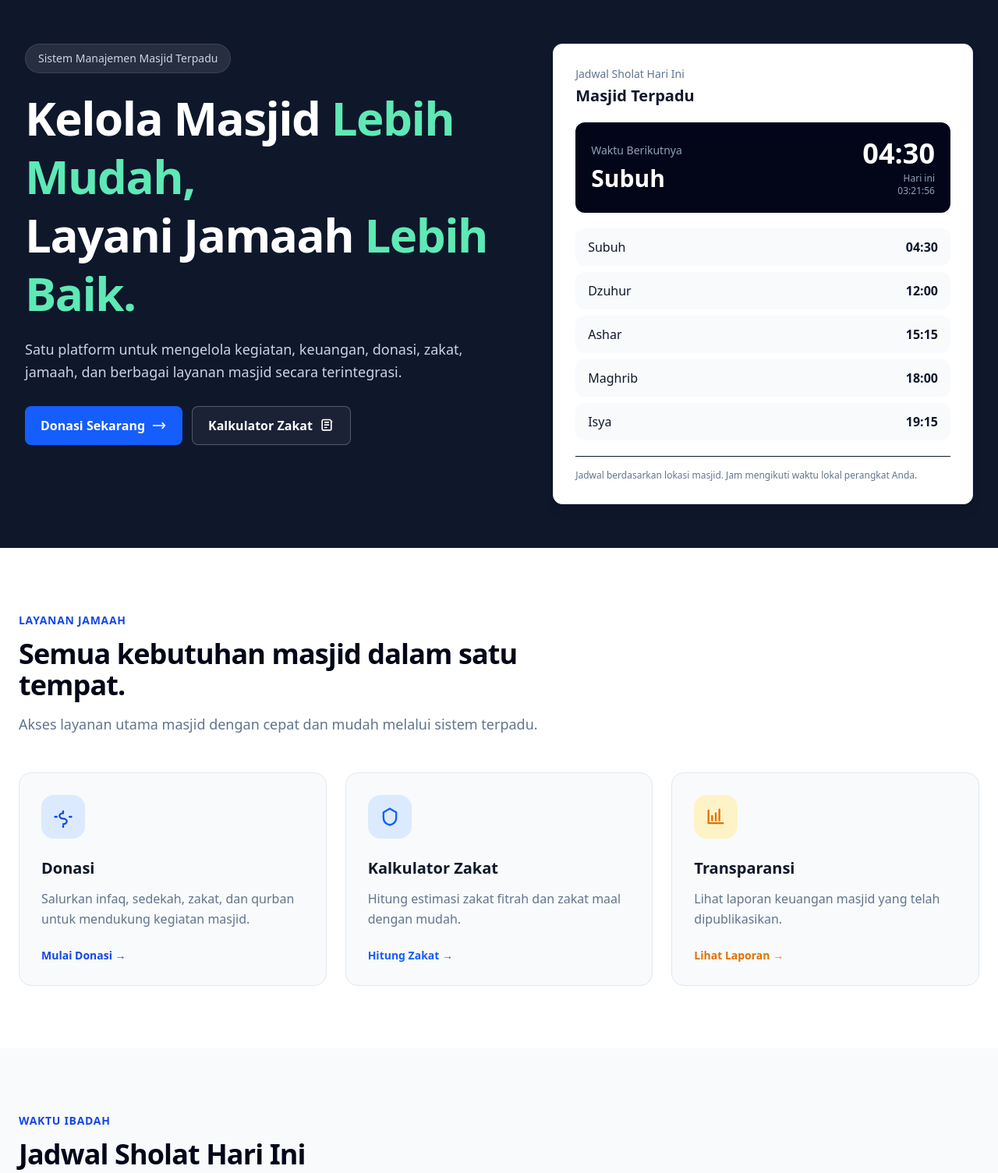
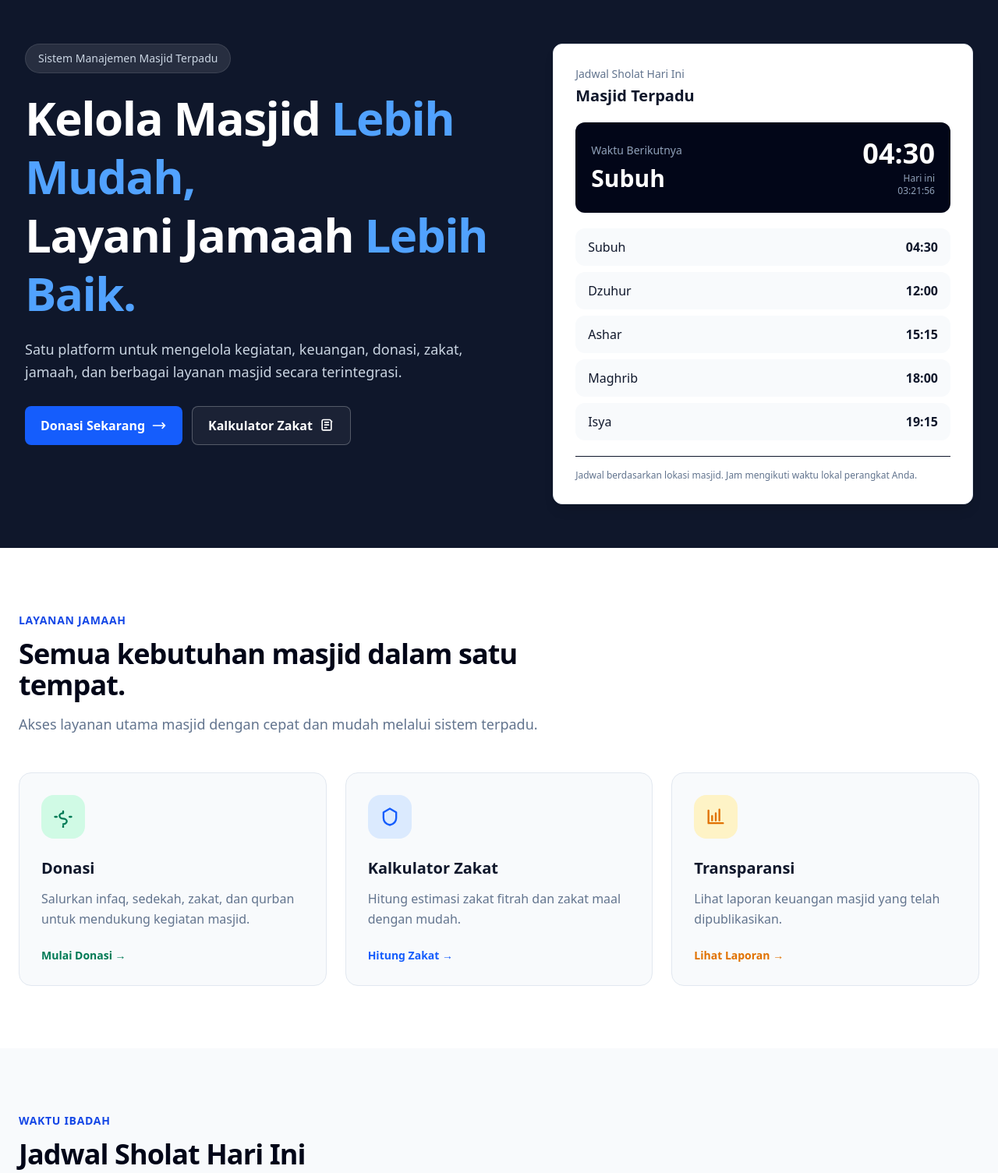
Before and after one commit to SuryoNu123/Manajemen_Masjid_Terpadu, a Laravel app: page / in a window 1280 px wide. Shown: the part 65-1570 px from the top of the page at 78% size. Run offline with Laravel 12, Linux system fonts and the light colour scheme; data comes from the database, SQL or seed files in the repository; data that the repository does not hold is empty; style sheets or scripts are compiled from the project's sources.

Commit message:
Initial commit: Sistem Manajemen Masjid Terpadu

```diff
--- a/resources/views/public/home/index.blade.php
+++ b/resources/views/public/home/index.blade.php
@@ -51,12 +51,12 @@
 
                     Kelola Masjid
 
-                    <span class="text-emerald-300">
+                    <span class="text-blue-400">
                         Lebih Mudah,
                     </span>
 
                     <span class="block">Layani Jamaah
-                    <span class="text-emerald-300">
+                    <span class="text-blue-400">
                         Lebih Baik.
                     </span>
                     </span>
@@ -104,7 +104,7 @@
 
                     <a
                         href="{{ route('zakat.index') }}"
-                        class="inline-flex min-h-11 items-center gap-2 rounded-lg border border-white/25 bg-white/5 px-5 py-3 font-semibold text-white transition hover:bg-white/10 focus:outline-none focus:ring-2 focus:ring-emerald-300"
+                        class="inline-flex min-h-11 items-center gap-2 rounded-lg border border-white/25 bg-white/5 px-5 py-3 font-semibold text-white transition hover:bg-white/10 focus:outline-none focus:ring-2 focus:ring-blue-300"
                     >
 
                         Kalkulator Zakat
@@ -285,14 +285,14 @@
 
             <a
                 href="{{ route('donasi.create') }}"
-                class="group bg-slate-50 rounded-2xl border border-slate-200 p-7 hover:bg-blue-600 hover:border-blue-600 transition duration-300"
+                class="group bg-slate-50 rounded-2xl border border-slate-200 p-7 hover:bg-emerald-600 hover:border-emerald-600 transition duration-300"
             >
 
-                <div class="w-14 h-14 rounded-2xl bg-blue-100 group-hover:bg-white/15 flex items-center justify-center">
+                <div class="w-14 h-14 rounded-2xl bg-emerald-100 group-hover:bg-white/15 flex items-center justify-center">
 
                     <svg
                         xmlns="http://www.w3.org/2000/svg"
-                        class="w-7 h-7 text-blue-700 group-hover:text-white"
+                        class="w-7 h-7 text-emerald-700 group-hover:text-white"
                         fill="none"
                         viewBox="0 0 24 24"
                         stroke="currentColor"
@@ -312,13 +312,13 @@
                     Donasi
                 </h3>
 
-                <p class="text-slate-500 group-hover:text-blue-100 mt-3 leading-relaxed">
+                <p class="text-slate-500 group-hover:text-emerald-100 mt-3 leading-relaxed">
                     Salurkan infaq, sedekah, zakat,
                     dan qurban untuk mendukung kegiatan masjid.
                 </p>
 
 
-                <div class="mt-6 text-sm font-semibold text-blue-700 group-hover:text-white">
+                <div class="mt-6 text-sm font-semibold text-emerald-700 group-hover:text-white">
 
                     Mulai Donasi
                     →
```
